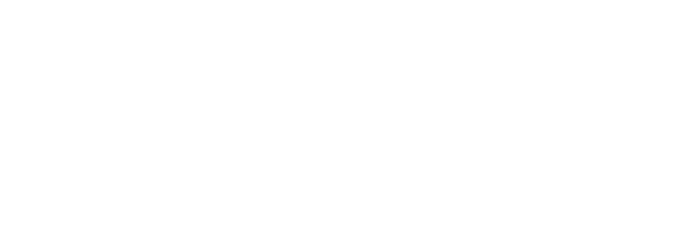
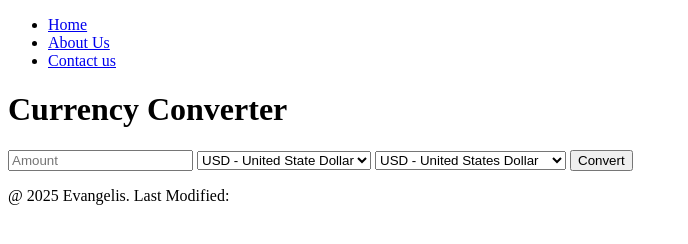
Before and after one commit to evangelisq/ConverterApp, a plain HTML site: page index.html in a window 1280 px wide. Shown: the whole page, without its empty margins (0-688 px from the left). Drawn offline with Linux system fonts and the light colour scheme.

Commit message:
added html code

```diff
--- a/index.html
+++ b/index.html
@@ -7,7 +7,56 @@
 </head>
 <body>
     <Header>
-
+        <nav>
+            <ul>
+                <li><a href="#home">Home</a></li>
+                <li><a href="#about">About Us</a></li>
+                <li><a href="#contact">Contact us</a></li>
+            </ul>
+        </nav>
     </Header>
+    <main>
+        <div class="converter">
+           <h1>Currency Converter</h1>
+           <div class="converter-form">
+            <input type="number" id="amount" placeholder="Amount" required>
+            <select id="from-currency">
+                <option value="USD">USD - United State Dollar</option>
+                <option value="EUR">EUR</option>
+                <option value="JPY">JPY - Japanese Yen</option>
+                <option value="GBP">British Pound Sterling</option>
+                <option value="CAD">Canadian Dollar</option>
+                <option value="AUD">Australian Dollar</option>
+                <option value="CHF">Swiss Franc</option>
+                <option value="CNY">Chinese Yuan</option>
+                <option value="INR">Indian Rupee</option>
+                <option value="RUB">Russian Ruble</option>
+                <option value="BRL">Braziallian REal</option>
+                <option value="PESO">Philippine Peso</option>
+              <-!--I need more currencies->
+            </select>
+              <select id="to-currency">
+                <option value="USD">USD - United States Dollar</option>
+                <option value="EUR">EUR - Euro</option>
+                <option value="JPY">JPY - Japanese Yen</option>
+                <option value="GBP">GBP - British Pound Sterling</option>
+                <option value="CAD">CAD - Canadian Dollar</option>
+                <option value="AUD">AUD Australian Dollar</option>
+                <option value="CHF">CHF - Swiss Franc</option>
+                <option value="CNY">CNY - Chinese Yuan</option>
+                <option value="INR">INR - Indian Rupee</option>
+                <option value="RUB">RUB - Russian Ruble</option>
+                <option value="BRL">BRL - Brazilian Real</option>\
+                <option value="PESO">Philippine Peso</option>
+                <-!--I need more currencies->
+              </select>
+              <button onclick="convertCurrency()">Convert</button>
+           </div>
+           <div id="result"></div>
+        </div>
+    </main>
+    <footer>
+        <p>@ 2025 Evangelis. Last Modified: <span id="last-modified"></span></p>
+    </footer>
 </body>
 </html>
```
